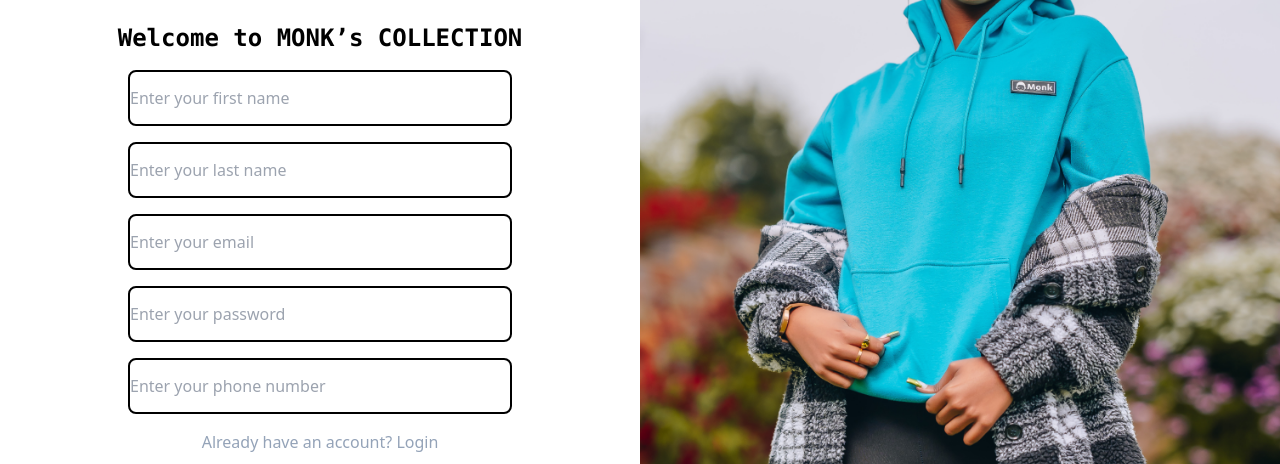
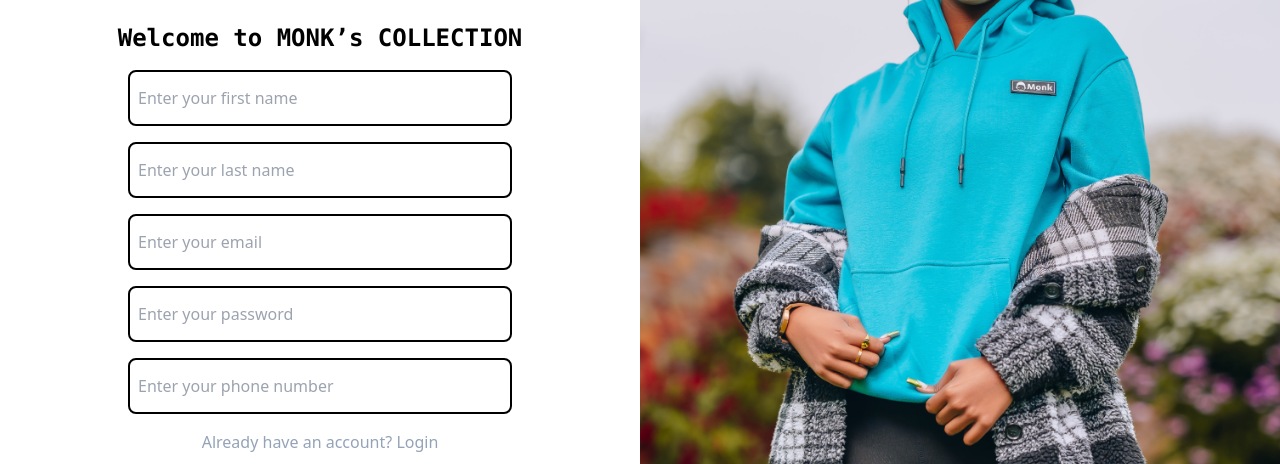
Before and after one commit to Medrine-Jepkemoi/monkk, a React (Create React App) app in the folder client/: page / in a window 1280 px wide. Shown: the part 199-663 px from the top of the page. Built offline with nearby package versions, Linux system fonts and the light colour scheme.

Commit message:
Input component  x-padding

```diff
--- a/client/src/components/TextInput.jsx
+++ b/client/src/components/TextInput.jsx
@@ -8,7 +8,7 @@
       value={props.value}
       placeholder={props.placeholder}
       onChange={props.onChange}
-      className="rounded-lg border-2  border-black w-3/5 h-14 "
+      className="rounded-lg border-2  border-black w-3/5 h-14 px-2 "
     />
   );
 }
--- a/client/src/pages/EmailForgotPassword.jsx
+++ b/client/src/pages/EmailForgotPassword.jsx
@@ -48,7 +48,7 @@
           />
           <div className="flex justify-center items-center space-x-2 text-gray-400">
             <IoIosArrowRoundBack />
-            <Link to="/">
+            <Link to="/login">
               <a href="" className=" text-start">
                 Return to Login
               </a>
--- a/client/src/pages/ResetPassword.jsx
+++ b/client/src/pages/ResetPassword.jsx
@@ -61,7 +61,7 @@
           />
           <div className="flex justify-center items-center space-x-2 text-gray-400">
             <IoIosArrowRoundBack />
-            <Link to="/">
+            <Link to="/login">
               <a href="" className=" text-start">
                 Return to Login
               </a>
```
